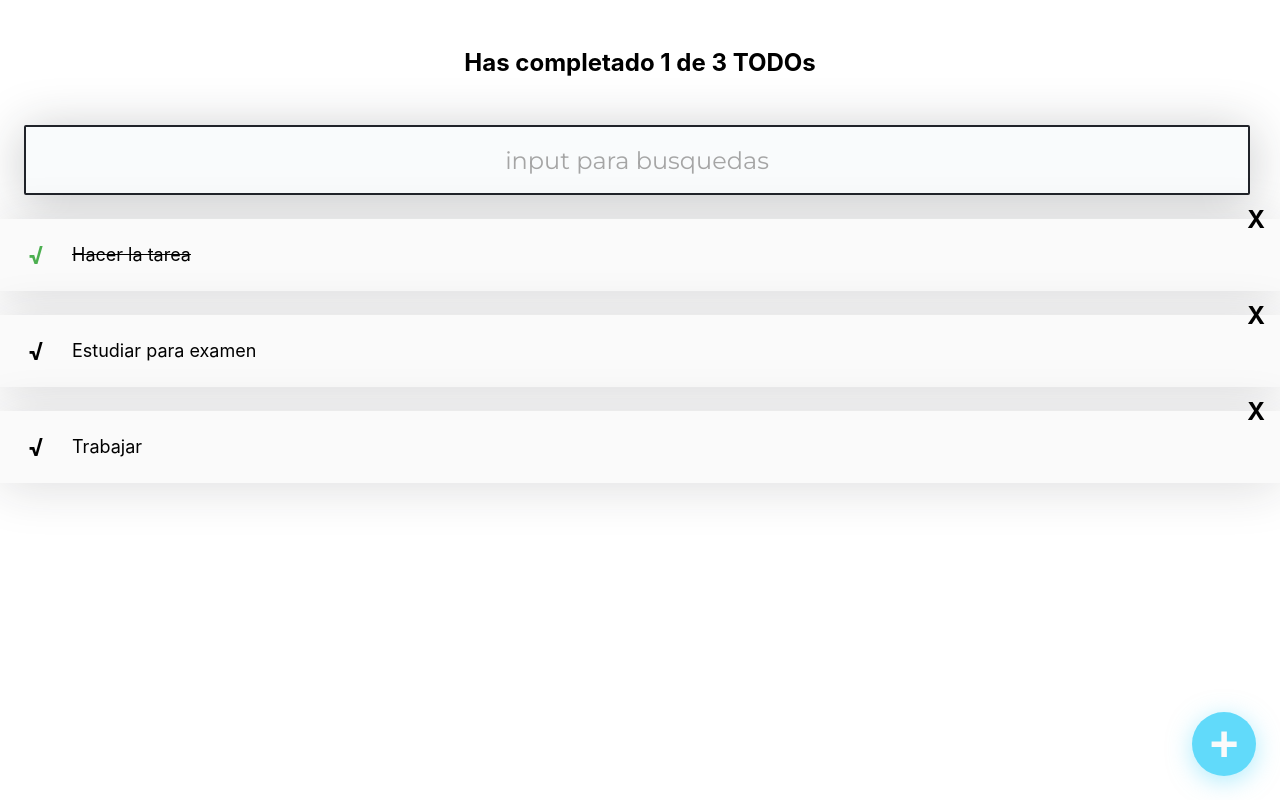
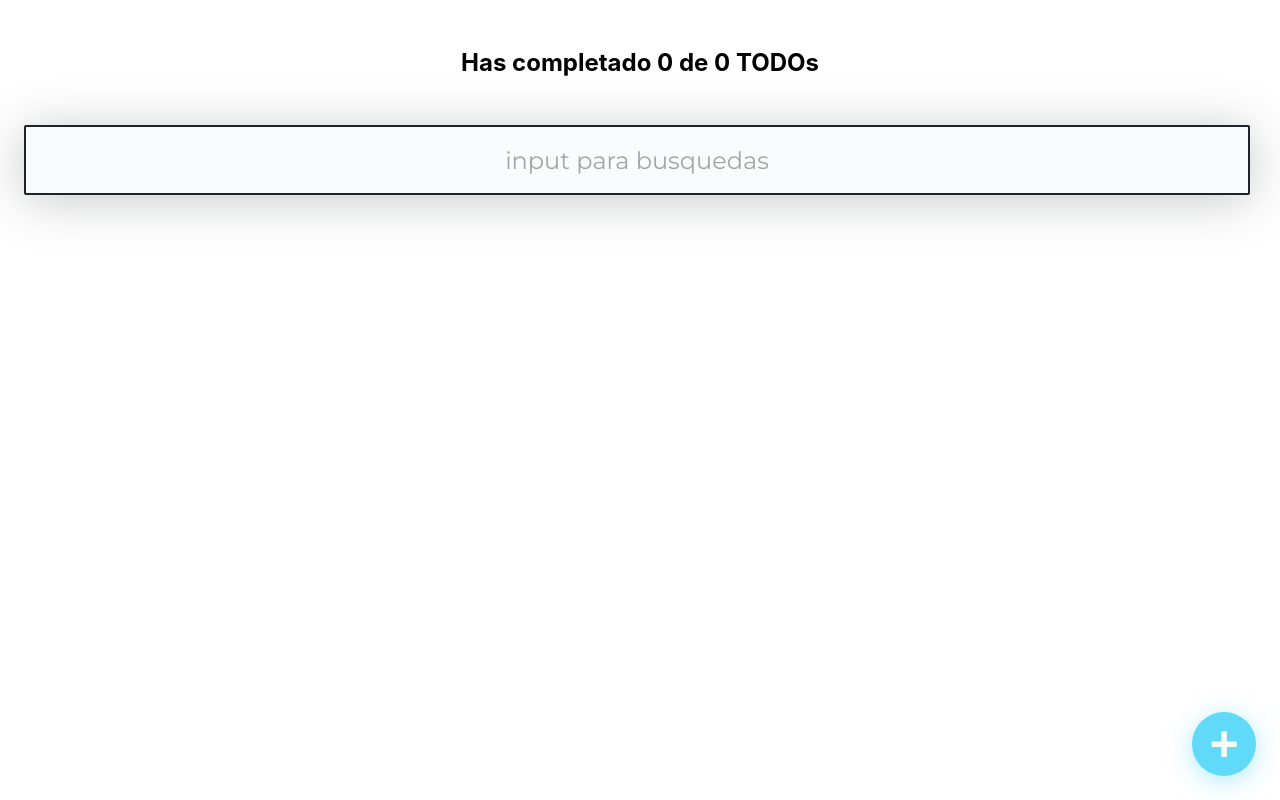
Before and after one commit to mrodas121/todo_machine, a React (Create React App) app: page / in a window 1280 px wide. Built offline with nearby package versions, Linux system fonts and the light colour scheme.

Commit message:
reordenamiento y manejo de localstorage

```diff
--- a/src/App.js
+++ b/src/App.js
@@ -1,21 +1,19 @@
 import React, { useState } from 'react';
 import './styles/App.css';
-
-import TodoCounter from './components/TodoCounter';
-import TodoSearch from './components/TodoSearch';
-import TodoList from './components/TodoList';
-import TodoItem from './components/TodoItem';
-import CreateTodoButton from './components/CreateTodoButton';
-
-const defaultTodos = [
-  {text: 'Hacer la tarea', completed: true},
-  {text: 'Estudiar para examen', completed: false},
-  {text: 'Trabajar', completed: false},
-];
+import AppUI from './AppUI';
 
 function App() {
 
-  const [todos, setTodos] = useState(defaultTodos);
+  const localStorageTodos = localStorage.getItem("TODOS_V1");
+  let parsedTodos;
+
+  if(!localStorageTodos){
+    localStorage.setItem("TODO_V1",JSON.stringify("[]"));
+    parsedTodos = [];
+  }else{
+    parsedTodos = JSON.parse(localStorageTodos);
+  }
+  const [todos, setTodos] = useState(parsedTodos);
   const [searchValue, setSearchValue] = useState('');
   const completedTodos = todos.filter(todo => !!todo.completed).length;
   const totalTodos = todos.length;
@@ -32,12 +30,18 @@ function App() {
     })
   }
 
+  const saveTodos = (newTodos) =>{
+    const stringifiedTodos = JSON.stringify(newTodos);
+    localStorage.setItem("TODO_V1", stringifiedTodos);
+    setTodos(newTodos);
+  }
+
   const completeTodo = (text)=>{
     const textLower = text.toLocaleLowerCase();
     const todoIndex = todos.findIndex(todo => todo.text.toLocaleLowerCase() === textLower);
     const newTodos =[...todos];
     newTodos[todoIndex].completed = true;
-    setTodos(newTodos);
+    saveTodos(newTodos);
   }
 
   const deleteTodo = (text)=>{
@@ -45,19 +49,18 @@ function App() {
     const todoIndex = todos.findIndex(todo => todo.text.toLocaleLowerCase() === textLower);
     const newTodos =[...todos];
     newTodos.splice(todoIndex, 1);
-    setTodos(newTodos);
+    saveTodos(newTodos);
   }
   return (
-    <React.Fragment>
-      <TodoCounter completed = {completedTodos} total= {totalTodos}/>
-      <TodoSearch searchValue={searchValue} setSearchValue={setSearchValue}/>
-      {<TodoList>
-        {searchedTodos.map(todo => (
-          <TodoItem key={todo.text} text={todo.text} completed={todo.completed} onComplete ={()=>completeTodo(todo.text)} onDelete = {() => deleteTodo(todo.text)}/>
-        ))}
-        </TodoList>}
-      <CreateTodoButton />
-    </React.Fragment >
+    <AppUI
+        completedTodos = {completedTodos}
+        totalTodos = {totalTodos}
+        searchValue = {searchValue}
+        setSearchValue = {setSearchValue}
+        searchedTodos = {searchedTodos}
+        completeTodo = {completeTodo}
+        deleteTodo = {deleteTodo}
+    />
   );
 }
 
--- /dev/null
+++ b/src/AppUI.js
@@ -0,0 +1,24 @@
+import React from "react";
+
+import TodoCounter from './components/TodoCounter';
+import TodoSearch from './components/TodoSearch';
+import TodoList from './components/TodoList';
+import TodoItem from './components/TodoItem';
+import CreateTodoButton from './components/CreateTodoButton';
+
+const AppUI =(props)=>{
+    return(
+        <React.Fragment>
+        <TodoCounter completed = {props.completedTodos} total= {props.totalTodos}/>
+        <TodoSearch searchValue={props.searchValue} setSearchValue={props.setSearchValue}/>
+        {<TodoList>
+          {props.searchedTodos.map(todo => (
+            <TodoItem key={todo.text} text={todo.text} completed={todo.completed} onComplete ={()=>props.completeTodo(todo.text)} onDelete = {() => props.deleteTodo(todo.text)}/>
+          ))}
+          </TodoList>}
+        <CreateTodoButton />
+      </React.Fragment >
+    );
+}
+
+export default AppUI;
```
